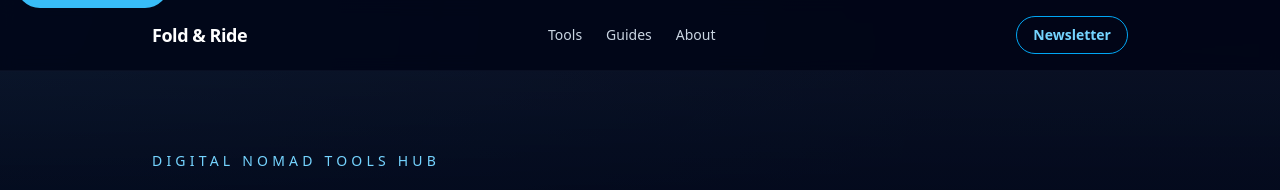
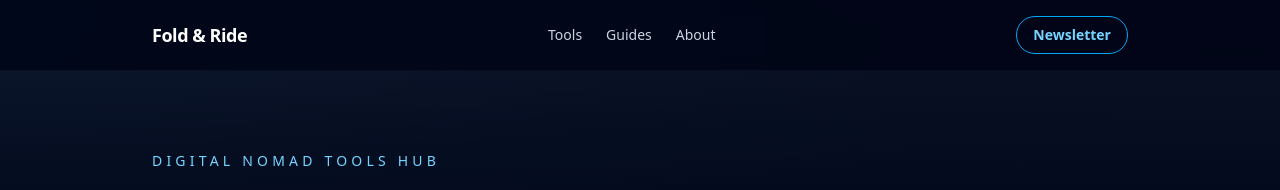
Before and after one commit to krussll/foldandride, a Jekyll site: the page built from index.html, in a window 1280 px wide. Shown: the top 190 px of the page. Built offline with Jekyll 4.4.1, drawn with Linux system fonts in a browser that asks for light colours; some web fonts are replaced.

Commit message:
Remove skip link button

```diff
--- a/_layouts/default.html
+++ b/_layouts/default.html
@@ -10,7 +10,6 @@
     <link rel="stylesheet" href="{{ '/foldandride/assets/css/style.css' | relative_url }}">
   </head>
   <body class="bg-slate-950 text-slate-100 font-sans antialiased min-h-screen flex flex-col">
-    <a class="skip-link" href="#content">Skip to content</a>
     {% include header.html %}
     <main id="content" class="flex-1">
       {{ content }}
--- a/assets/css/style.css
+++ b/assets/css/style.css
@@ -16,24 +16,6 @@ body::before {
   z-index: -1;
 }
 
-.skip-link {
-  position: absolute;
-  top: -40px;
-  left: 1rem;
-  z-index: 50;
-  padding: 0.75rem 1rem;
-  background: #38bdf8;
-  color: #0f172a;
-  border-radius: 999px;
-  font-weight: 600;
-  text-decoration: none;
-  transition: top 0.2s ease;
-}
-
-.skip-link:focus {
-  top: 1rem;
-}
-
 .prose pre {
   background-color: rgba(15, 23, 42, 0.6);
   border-radius: 1rem;
```
